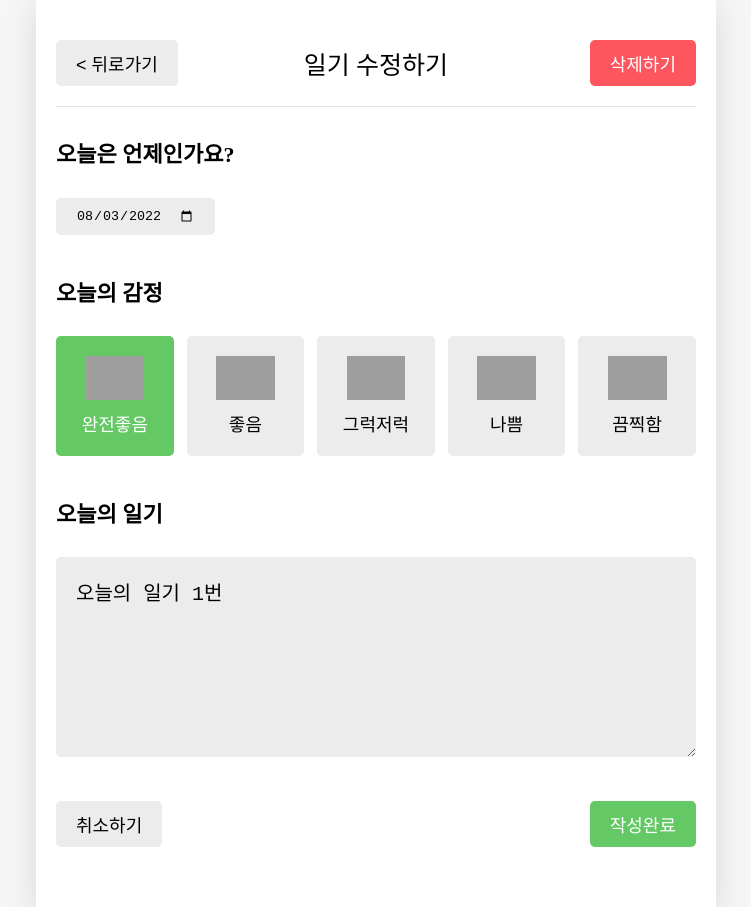
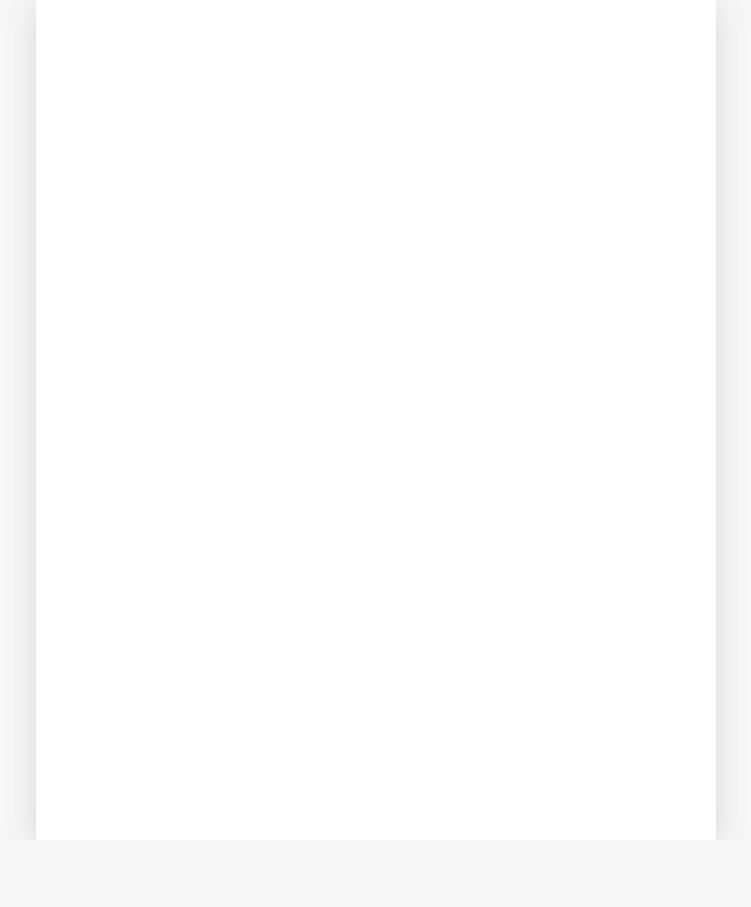
Before and after one commit to hayounSong/Emotion-diary, a React (Create React App) app: page /edit/1 in a window 1280 px wide. Shown: the whole page, without its empty margins (264-1015 px from the left). After the commit the page ends 840 px from the top, so only its background shows below. Built offline with nearby package versions, Linux system fonts and the light colour scheme; grey boxes are pictures that could not be loaded.

Commit message:
[FEAT] local storage

```diff
--- a/src/App.js
+++ b/src/App.js
@@ -8,34 +8,9 @@ import Diary from './pages/Diary';
 import New from './pages/New';
 import MyButton from './components/MyButton';
 import MyHeader from './components/MyHeader';
-import React, { useReducer, useRef } from 'react';
+import React, { useEffect, useReducer, useRef } from 'react';
 
-const dummyData=[
-{
-  id:1,
-  emotion:1,
-  content:"오늘의 일기 1번",
-  date:1659539565686,
-},
-{
-  id:2,
-  emotion:2,
-  content:"오늘의 일기 2번",
-  date:1659539565687,
-},
-{
-  id:3,
-  emotion:3,
-  content:"오늘의 일기 3번",
-  date:1649538565688,
-},
-{
-  id:4,
-  emotion:4,
-  content:"오늘의 일기 4번",
-  date:1659538565688,
-},
-]
+
 const reducer=(state,action)=>{
   let newState=[];
   switch(action.type){
@@ -60,6 +35,7 @@ const reducer=(state,action)=>{
     return state;
 
 };
+localStorage.setItem('diary',JSON.stringify(newState))
 return newState;
 }
 
@@ -68,13 +44,22 @@ export const DiaryStaeteContext=React.createContext();
 export const DiaryDispatchContext=React.createContext();
 function App() {
 
-  console.log(new Date().getTime());
-
-  const [data,dispatch]= useReducer(reducer,dummyData)
 
 
 
-  const dataId=useRef(0);
+  const [data,dispatch]= useReducer(reducer,[])
+
+  useEffect(()=>{
+    const localData=localStorage.getItem('diary');
+    if(localData){
+      const diaryList=JSON.parse(localData).sort((a,b)=>parseInt(b.iD)-parseInt(a.iD))
+      dataId.current=parseInt(diaryList[0].id)+1
+
+      dispatch({type:"INIT",data:diaryList});
+    }
+  })
+
+  const dataId=useRef(6);
 
   const onCreate=(date,content,emotion)=>{
     dispatch({type:"CREATE",
```
